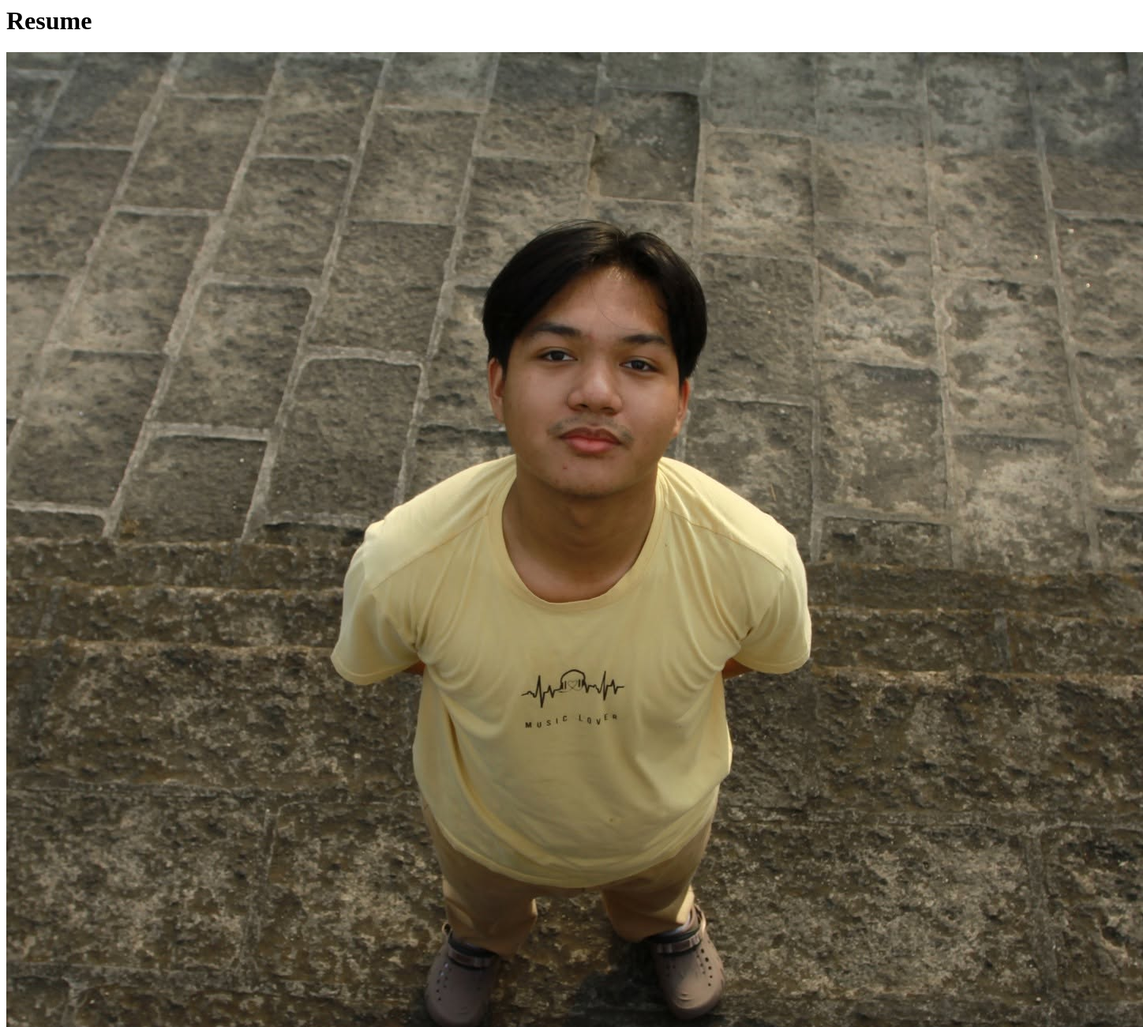
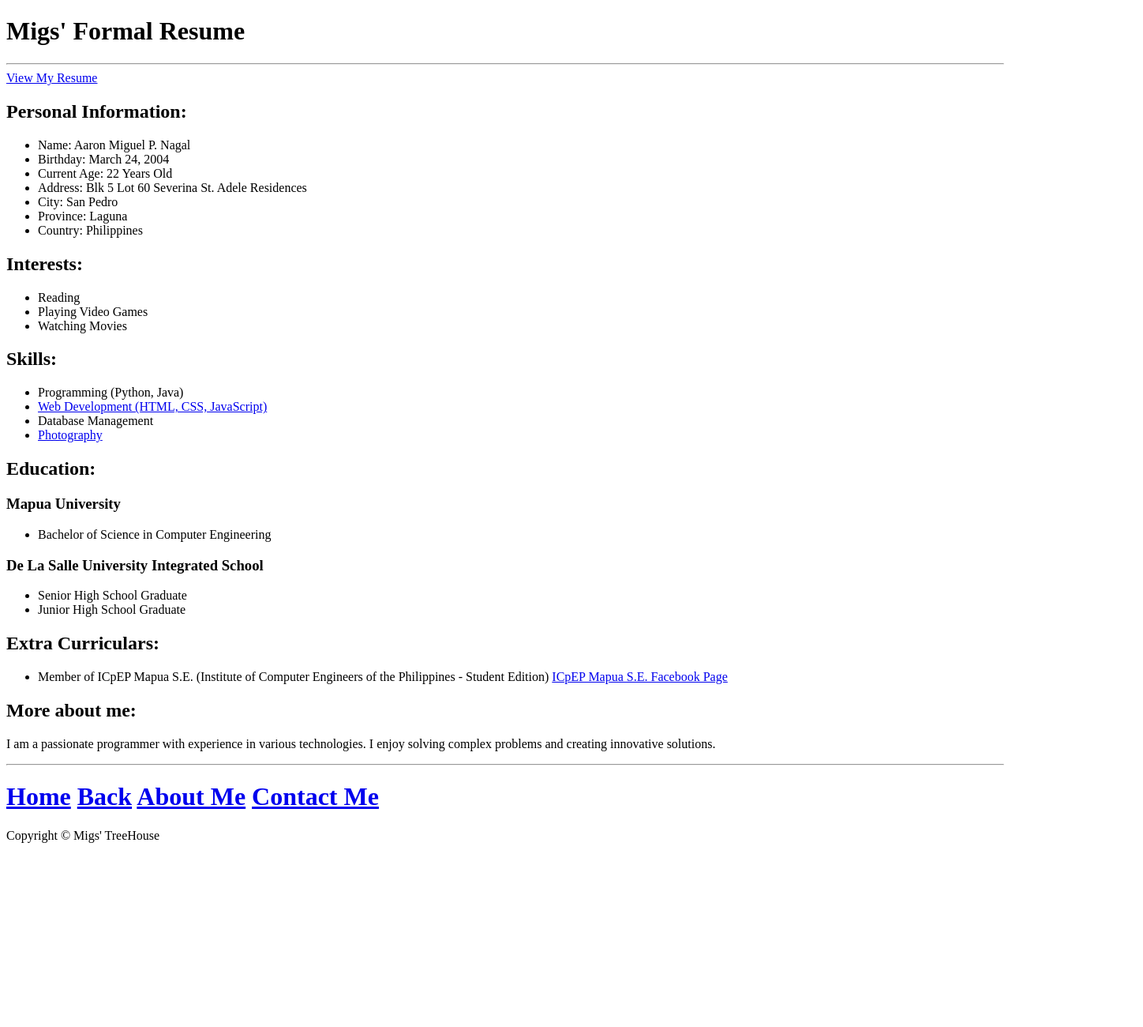
Before and after one commit to ampnagal/TreeHouse-Portfolio, a plain HTML site: page Sub Web Pages/Resume.html in a window 1280 px wide. Shown: the top 1300 px of the page at 79% size, 1448 px wide, since content can reach past the window. After the commit the page ends 1083 px from the top, so only its background shows below. Drawn offline with Linux system fonts and the light colour scheme.

Commit message:
Add files via upload

```diff
--- a/Sub Web Pages/Resume.html
+++ b/Sub Web Pages/Resume.html
@@ -1,13 +1,26 @@
-<h1>Resume</h1>
+<!DOCTYPE html>
+<html lang="en">
+
+<head>
+ <meta charset="UTF-8">
+ <meta http-equiv="X-UA-Compatible" content="IE=edge">
+ <meta name="viewport" content="width=device-width, initial-scale=1.0">
+ <title>Formal Resume - I am Migs Project</title>
+ <style>
 
 
-<img src="../Pics/A Picture of Migs.jpg" alt="Migs' Picture"/>
-<img src="../Pics/ilygiyuu-binganxanhgiyuu.gif" alt="A GIF of Giyu eating ramen"/>
+ </style>
+
+</head>
+
+<body>
+<h1>Migs' Formal Resume</h1>
 
 <hr/>
 
+<a href="./Programming/Misc/PDFs/Aaron.pdf" target="_blank" rel="noopener noreferrer">View My Resume</a>
 
-<h2> Personal Information: </h2>
+<h2>Personal Information: </h2>
 
 <ul>
 <li>Name: Aaron Miguel P. Nagal</li>
@@ -29,7 +42,7 @@
 <h2>Skills:</h2>
 <ul>
 <li>Programming (Python, Java)</li>
-<li>Web Development (HTML, CSS, JavaScript)</li>
+<li><a href="./Programming_Portfolio.html">Web Development (HTML, CSS, JavaScript)</a></li>
 <li>Database Management</li>
 <li><a href="./Photography_Portfolio.html">Photography</a></li>
 </ul>
@@ -47,5 +60,33 @@
     <li>Junior High School Graduate</li>
 </ul>
 
+<h2>Extra Curriculars:</h2>
+
+<ul>
+<li>Member of ICpEP Mapua S.E. (Institute of Computer Engineers of the Philippines - Student Edition)
+    <a href="https://www.facebook.com/ICpEPseMapua/">ICpEP Mapua S.E. Facebook Page</a>
+
+</li>
+
+</ul>
+
 <h2>More about me:</h2>
 <p>I am a passionate programmer with experience in various technologies. I enjoy solving complex problems and creating innovative solutions.</p>
+
+
+<hr>
+
+<h1>
+    <a href="../index.html">Home</a>
+    <a href="javascript:history.back()">Back</a>
+    <a href="./Programming/Public/about.html">About Me</a>
+    <a href="./Programming/Public/contact.html">Contact Me</a>
+</h1>
+
+</body>
+
+<footer>
+    <p>Copyright &copy; Migs' TreeHouse </p>
+</footer>
+
+</html>
```
Also changed, not shown: Sub Web Pages/Photography_Portfolio.html (+14 -0 lines), Sub Web Pages/Programming/Public/about.html (+35 -1 lines), Sub Web Pages/Programming/Public/contact.html (+7 -1 lines), Sub Web Pages/Programming/Public/movie-ranking.html (+14 -0 lines), Sub Web Pages/Programming_portfolio.html (+6 -0 lines).
